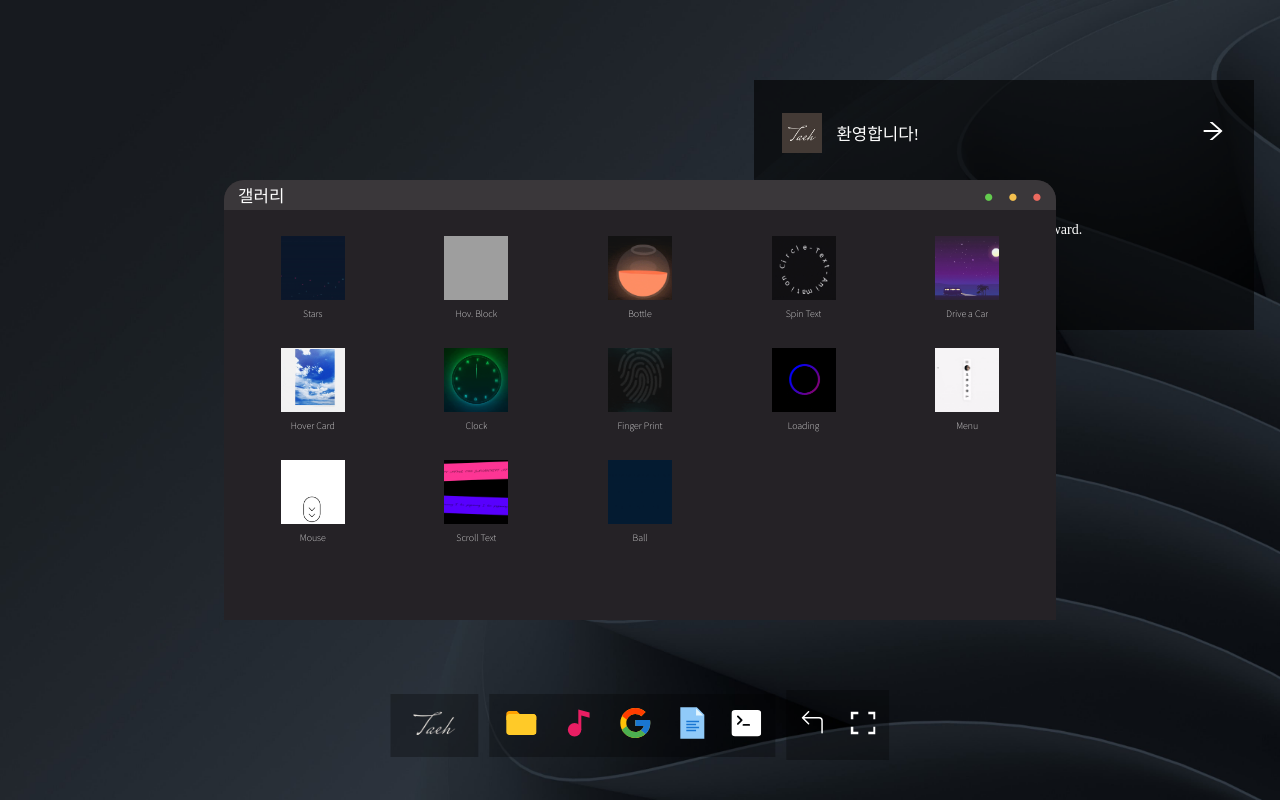
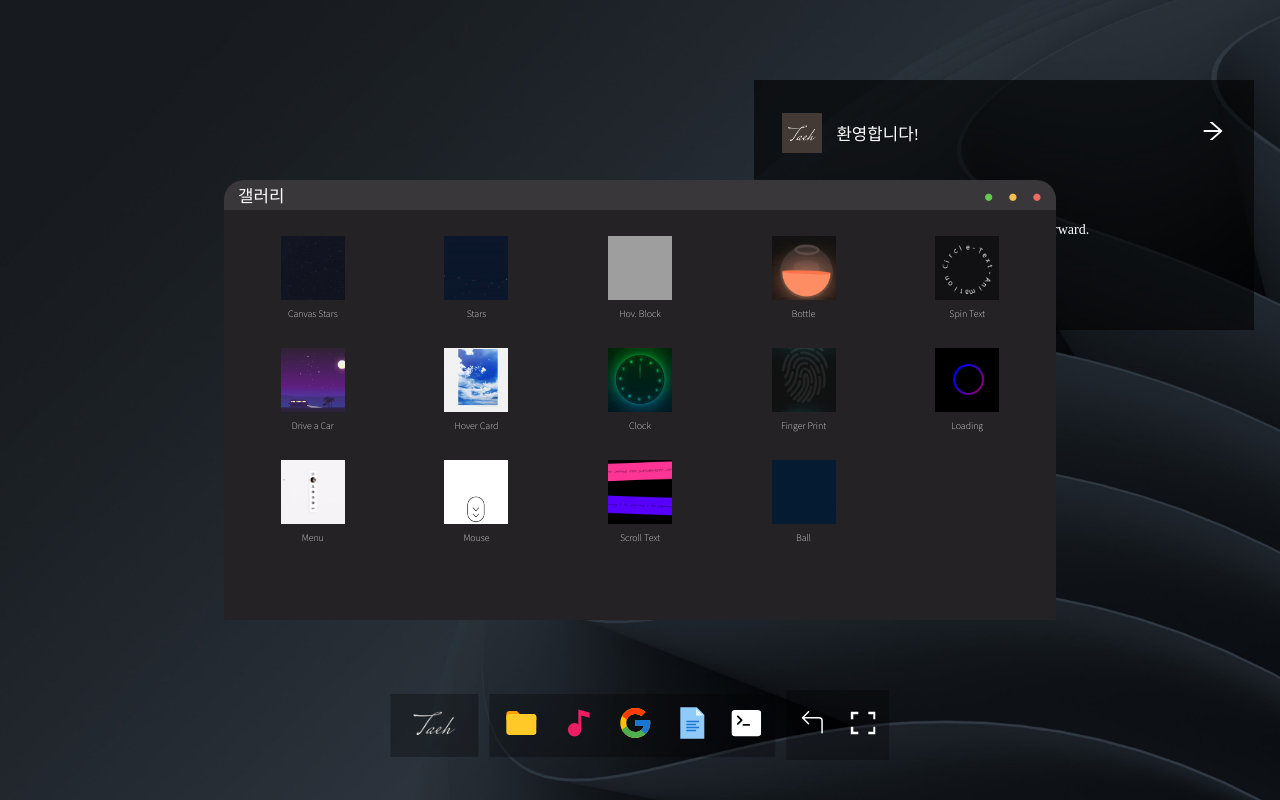
Before and after one commit to tjdrkr2580/kimtaehyun, a React (Create React App) app: page /home in a window 1280 px wide. Both pictures are taken after a click on the item 521 px from the left and 725 px from the top of the page. Built offline with nearby package versions, Linux system fonts and the light colour scheme; grey boxes are pictures that could not be loaded.

Commit message:
추가 마무리 2

```diff
--- a/src/App.jsx
+++ b/src/App.jsx
@@ -1,6 +1,6 @@
 import { BrowserRouter, Routes, Route } from "react-router-dom";
 import Home from "./routes/Home";
-import "./app.css";
+import "./App.css";
 import Greeting from "./routes/Greeting";
 import Loading from "./routes/Loading";
 import { AnimatePresence } from "framer-motion";
--- a/src/components/Gallery.jsx
+++ b/src/components/Gallery.jsx
@@ -45,6 +45,15 @@ const Gallery = ({ setGa, gallery }) => {
           </li>
         </ul>
         <ul className="gallery-images">
+          <a
+            href="https://github.com/tjdrkr2580/CSS-Animations"
+            target="_blink"
+          >
+            <li className="gallery-image">
+              <img src={Cstar} alt="img1" />
+              <p>Canvas Stars</p>
+            </li>
+          </a>
           <a
             href="https://github.com/tjdrkr2580/CSS-Animations"
             target="_blink"
--- a/src/components/Terminal.jsx
+++ b/src/components/Terminal.jsx
@@ -1,4 +1,3 @@
-import { logDOM } from "@testing-library/react";
 import React, { useState, useRef } from "react";
 import Draggable from "react-draggable";
 import "./style/terminal.css";
--- a/src/components/Welcome.jsx
+++ b/src/components/Welcome.jsx
@@ -1,4 +1,4 @@
-import React, { useState } from "react";
+import React from "react";
 import "./style/welcome.css";
 import Logo from "../assets/logo2.jpg";
 import { AiOutlineArrowRight } from "react-icons/ai";
@@ -21,7 +21,7 @@ const Welcome = () => {
       <section>
         <span>늘 앞으로 나아가려는 저는, 김태현입니다.</span>
         <br />
-        <span>I am Kim Taehyun who always tries to move forward.</span>
+        <span>I am Kim Tae hyun, who always tries to move forward.</span>
       </section>
     </section>
   );
--- a/src/routes/Error.jsx
+++ b/src/routes/Error.jsx
@@ -6,8 +6,12 @@ const error = () => {
   return (
     <section className="error-wrapper">
       <Helmet title="TaeH | Page not found" />
-      <h1 className="error-title">404 | error</h1>
-      <p className="error-desc`">해당 페이지를 찾을 수 없습니다.</p>
+      <h1 className="error-title" style={{ color: "white" }}>
+        404 | error
+      </h1>
+      <p className="error-desc`" style={{ color: "white" }}>
+        해당 페이지를 찾을 수 없습니다.
+      </p>
       <Link to="/greeting">
         <h3>돌아가기</h3>
       </Link>
```
